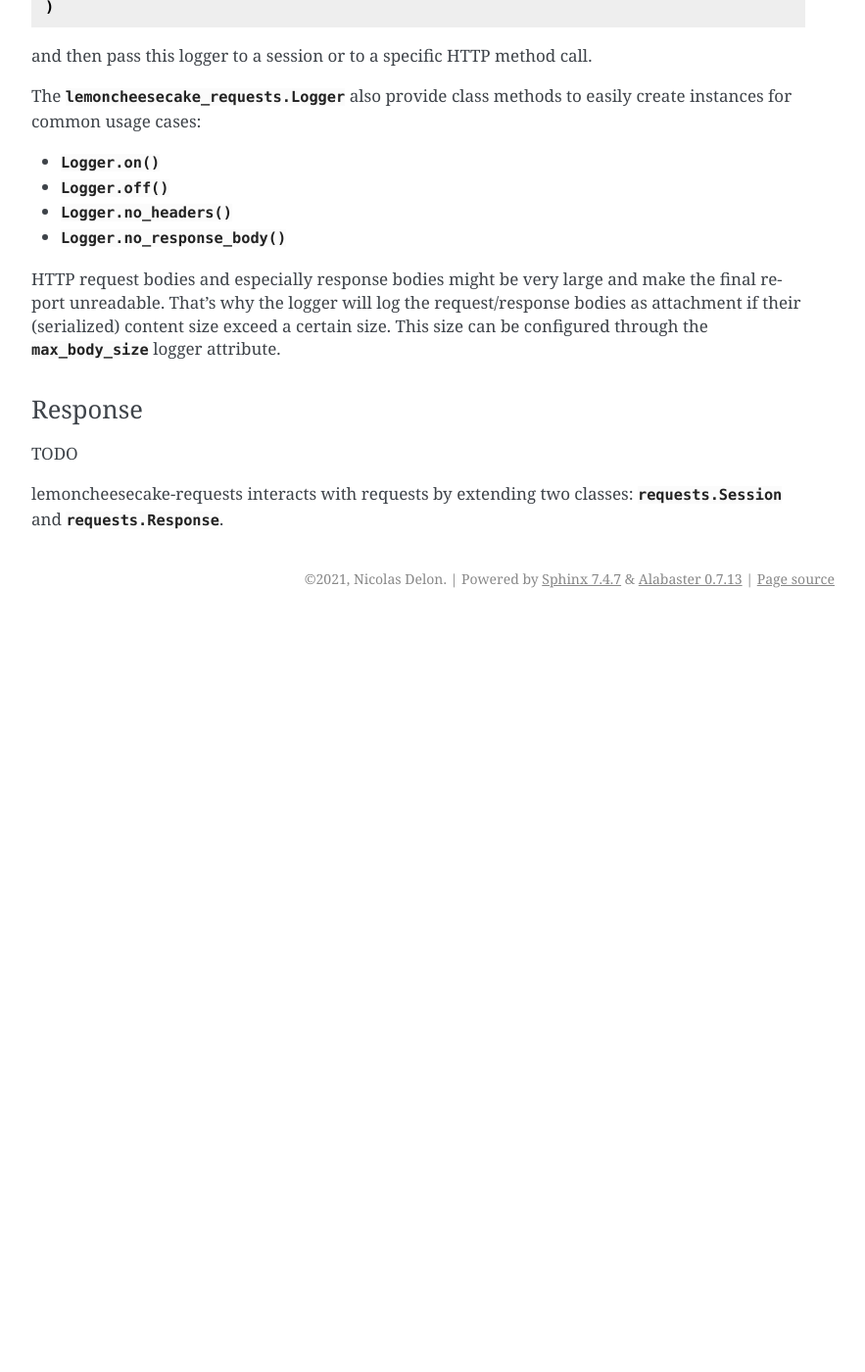
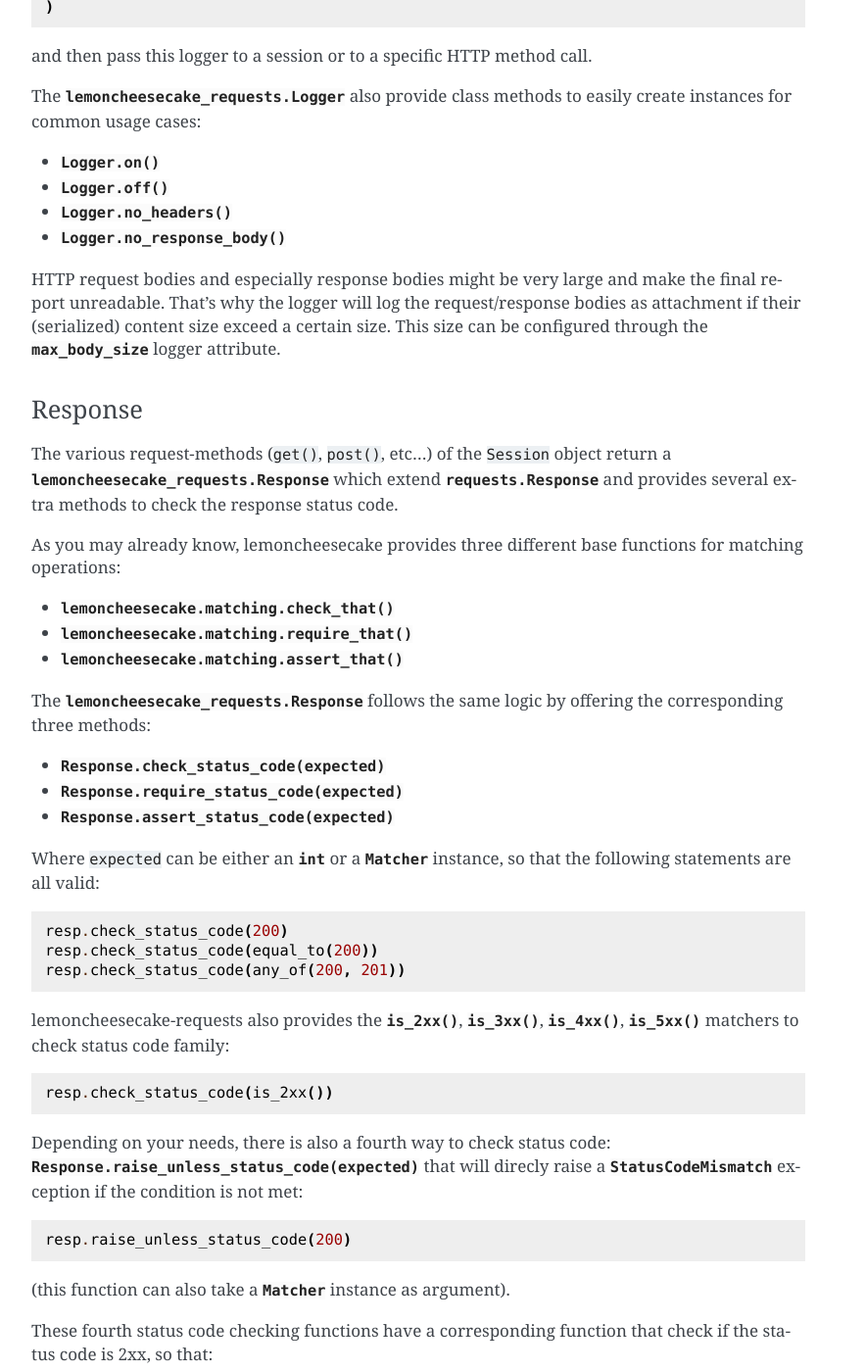
Before and after one commit to lemoncheesecake/lemoncheesecake-requests, a Sphinx documentation site: the page built from doc/index.rst, in a window 1280 px wide and 1400 px high, scrolled down 3342 px. Shown: the whole window at 98% size, without its empty margins (363-1246 px from the left). Built offline with Sphinx 7.4.7, drawn with Linux system fonts in a browser that asks for light colours; before the commit the page ends 3972 px from its top, so only the background shows below that; some of the changed text lies outside the part shown.

Commit message:
doc: more work on index

```diff
--- a/doc/index.rst
+++ b/doc/index.rst
@@ -6,12 +6,12 @@
 lemoncheesecake-requests
 ========================
 
-lemoncheesecake-requests provides logging facilities when using `requests <https://docs.python-requests.org/>`_ in
-tests using the `lemoncheesecake <http://lemoncheesecake.io>`_ test framework.
+lemoncheesecake-requests provides logging facilities to `requests <https://docs.python-requests.org/>`_ in
+tests written with the `lemoncheesecake <http://lemoncheesecake.io>`_ test framework.
 
 In this example, we implement a very basic Github API endpoint test::
 
-   # suites/github.py file
+   # suites/github.py
 
    import lemoncheesecake.api as lcc
    from lemoncheesecake.matching import *
@@ -116,7 +116,55 @@ exceed a certain size. This size can be configured through the
 Response
 ~~~~~~~~
 
-TODO
+The various request-methods (``get()``, ``post()``, etc...) of the ``Session`` object return a
+:py:class:`lemoncheesecake_requests.Response` which extend :py:class:`requests.Response` and provides several
+extra methods to check the response status code.
 
-lemoncheesecake-requests interacts with requests by extending two classes: :py:class:`requests.Session` and
-:py:class:`requests.Response`.
+As you may already know, lemoncheesecake provides three different base functions for matching operations:
+
+- :py:func:`lemoncheesecake.matching.check_that`
+- :py:func:`lemoncheesecake.matching.require_that`
+- :py:func:`lemoncheesecake.matching.assert_that`
+
+The :py:class:`lemoncheesecake_requests.Response` follows the same logic by offering the corresponding three methods:
+
+- :py:func:`Response.check_status_code(expected) <lemoncheesecake_requests.Response.check_status_code>`
+- :py:func:`Response.require_status_code(expected) <lemoncheesecake_requests.Response.require_status_code>`
+- :py:func:`Response.assert_status_code(expected) <lemoncheesecake_requests.Response.assert_status_code>`
+
+Where ``expected`` can be either an :py:class:`int` or a :py:class:`Matcher <lemoncheesecake.matching.matcher.Matcher>`
+instance, so that the following statements are all valid::
+
+   resp.check_status_code(200)
+   resp.check_status_code(equal_to(200))
+   resp.check_status_code(any_of(200, 201))
+
+lemoncheesecake-requests also provides the :py:func:`is_2xx() <lemoncheesecake_requests.is_2xx>`,
+:py:func:`is_3xx() <lemoncheesecake_requests.is_3xx>`, :py:func:`is_4xx() <lemoncheesecake_requests.is_4xx>`,
+:py:func:`is_5xx() <lemoncheesecake_requests.is_5xx>` matchers to check status code family::
+
+   resp.check_status_code(is_2xx())
+
+Depending on your needs, there is also a fourth way to check status code:
+:py:func:`Response.raise_unless_status_code(expected) <lemoncheesecake_requests.Response.raise_unless_status_code>` that will direcly
+raise a :py:class:`StatusCodeMismatch <lemoncheesecake_requests.StatusCodeMismatch>` exception if the condition is not met::
+
+   resp.raise_unless_status_code(200)
+
+(this function can also take a :py:class:`Matcher <lemoncheesecake.matching.matcher.Matcher>` instance as argument).
+
+These fourth status code checking functions have a corresponding function that check if the status code is 2xx, so that::
+
+   resp.check_status_code(is_2xx())
+   # and
+   resp.check_ok()
+
+are equivalent. See :py:func:`Response.check_ok() <lemoncheesecake_requests.Response.check_ok>`,
+:py:func:`Response.require_ok() <lemoncheesecake_requests.Response.require_ok>`
+:py:func:`Response.assert_ok() <lemoncheesecake_requests.Response.assert_ok>`
+:py:func:`Response.raise_unless_ok() <lemoncheesecake_requests.Response.raise_unless_ok>`.
+
+Please note that all these extra methods return the ``Response`` instance itself, meaning that they can be chained like
+this::
+
+   resp = session.get("/orgs/lemoncheesecake").require_ok()
```
Also changed, not shown: other parts of doc/index.rst (+6 -6 lines), lemoncheesecake_requests/__init__.py (+6 -5 lines).
